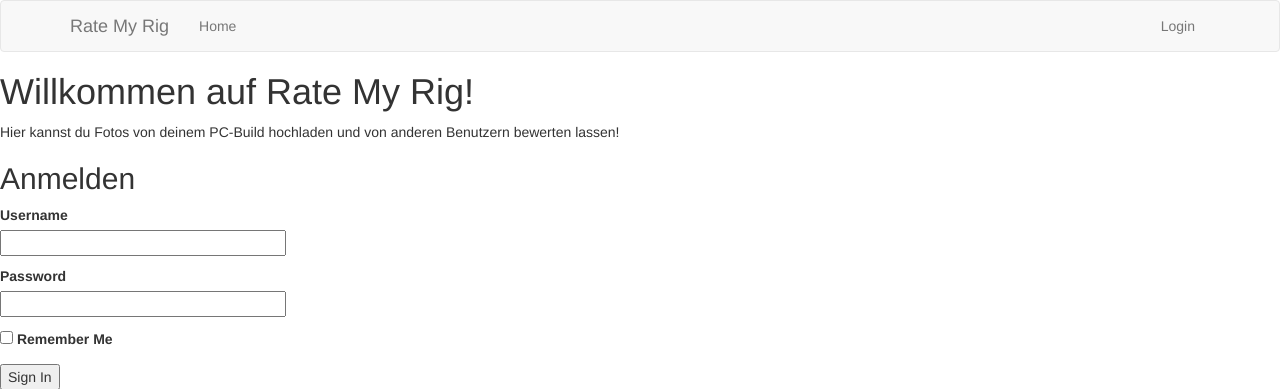
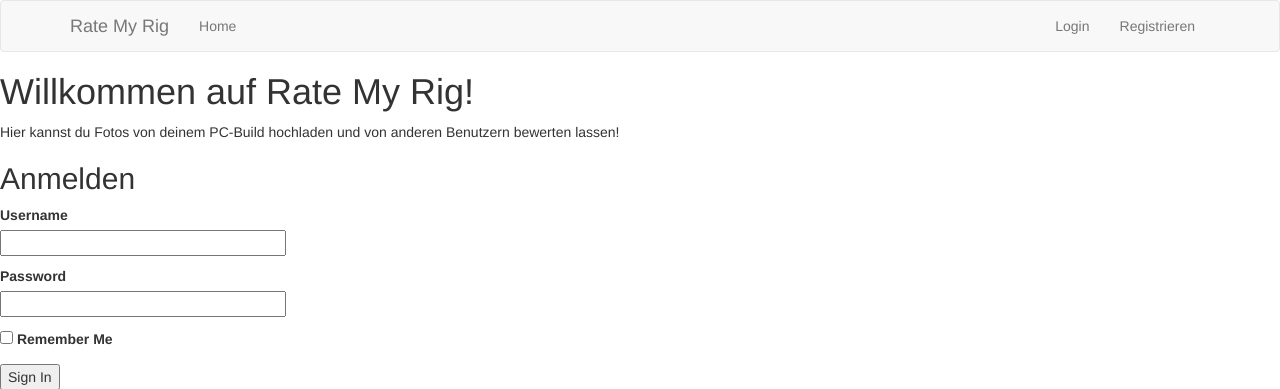
Before and after one commit to GiatdatShiat/VCID-Praxisarbeit, a Flask app: a page that uses app/templates/base.html in a window 1280 px wide. Shown: the top 389 px of the page. Run offline with Flask 3, Linux system fonts and the light colour scheme; some libraries are stand-ins or nearby versions.

Commit message:
lookin fancy tonight, do we?

```diff
--- a/app/templates/base.html
+++ b/app/templates/base.html
@@ -27,6 +27,7 @@
                 <ul class="nav navbar-nav navbar-right">
                     {% if current_user.is_anonymous %}
                     <li><a href="{{ url_for('login') }}">Login</a></li>
+                    <li><a href="{{ url_for('register') }}">Registrieren</a></li>
                     {% else %}
                     <li><a href="{{ url_for('user',
                         username=current_user.username) }}">Profile</a></li>
```
